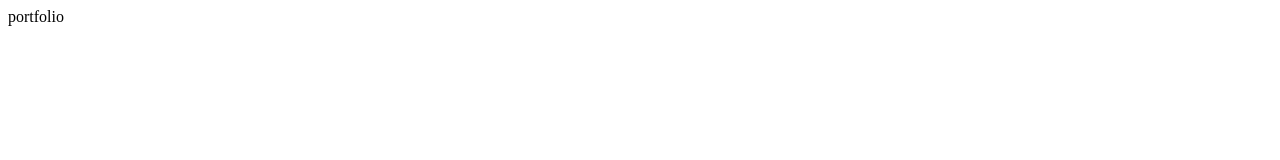
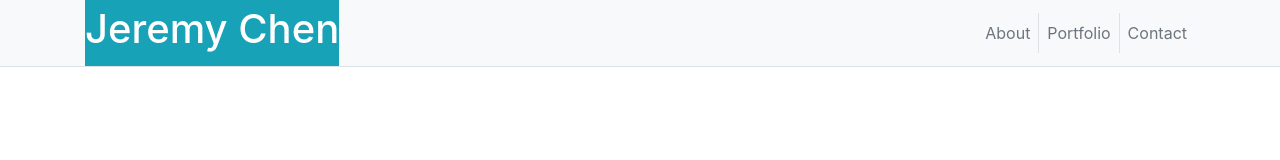
Before and after one commit to JDC-RVA/Bootstrap-Portfolio, a plain HTML site: page portfolio.html in a window 1280 px wide. Drawn offline with nearby package versions, Linux system fonts and the light colour scheme.

```diff
--- a/contact.html
+++ b/contact.html
@@ -1 +1,31 @@
-contact
+<!DOCTYPE html>
+<html lang="en">
+<head>
+    <meta charset="UTF-8">
+    <meta name="viewport" content="width=device-width, initial-scale=1.0">
+    <meta http-equiv="X-UA-Compatible" content="ie=edge">
+    <link rel="stylesheet" href="https://stackpath.bootstrapcdn.com/bootstrap/4.3.1/css/bootstrap.min.css">
+    <title>Contact</title>
+</head>
+<body>
+    <nav class="navbar navbar-expand-lg navbar-dark bg-light p-0 border-bottom">
+        <div class="container">
+          <a class="navbar-brand bg-info text-center" href="#">
+            <h1>Jeremy Chen</h1>
+          </a>
+        <div class="collapse navbar-collapse">
+          <ul class="navbar-nav ml-auto">
+            <li class="nav-item">
+              <a class="nav-link text-secondary border-right" href="index.html">About</a>
+            </li>
+            <li class="nav-item">
+              <a class="nav-link text-secondary" href="portfolio.html">Portfolio</a>
+            </li>
+            <li class="nav-item">
+              <a class="nav-link text-secondary border-left" href="contact.html">Contact</a>
+            </li>
+          </ul>
+        </div>
+     </nav>
+</body>
+</html>
--- a/portfolio.html
+++ b/portfolio.html
@@ -1 +1,31 @@
-portfolio
+<!DOCTYPE html>
+<html lang="en">
+<head>
+    <meta charset="UTF-8">
+    <meta name="viewport" content="width=device-width, initial-scale=1.0">
+    <meta http-equiv="X-UA-Compatible" content="ie=edge">
+    <link rel="stylesheet" href="https://stackpath.bootstrapcdn.com/bootstrap/4.3.1/css/bootstrap.min.css">
+    <title>Portfolio</title>
+</head>
+<body>
+    <nav class="navbar navbar-expand-lg navbar-dark bg-light p-0 border-bottom">
+        <div class="container">
+          <a class="navbar-brand bg-info text-center" href="#">
+            <h1>Jeremy Chen</h1>
+          </a>
+        <div class="collapse navbar-collapse">
+          <ul class="navbar-nav ml-auto">
+            <li class="nav-item">
+              <a class="nav-link text-secondary border-right" href="index.html">About</a>
+            </li>
+            <li class="nav-item">
+              <a class="nav-link text-secondary" href="portfolio.html">Portfolio</a>
+            </li>
+            <li class="nav-item">
+              <a class="nav-link text-secondary border-left" href="contact.html">Contact</a>
+            </li>
+          </ul>
+        </div>
+     </nav>
+</body>
+</html>
```
Also changed, not shown: index.html (+17 -9 lines), images/Profile Pic.jpg (added), images/placeholder-600x400.png (added), images/white-waves.png (added).
